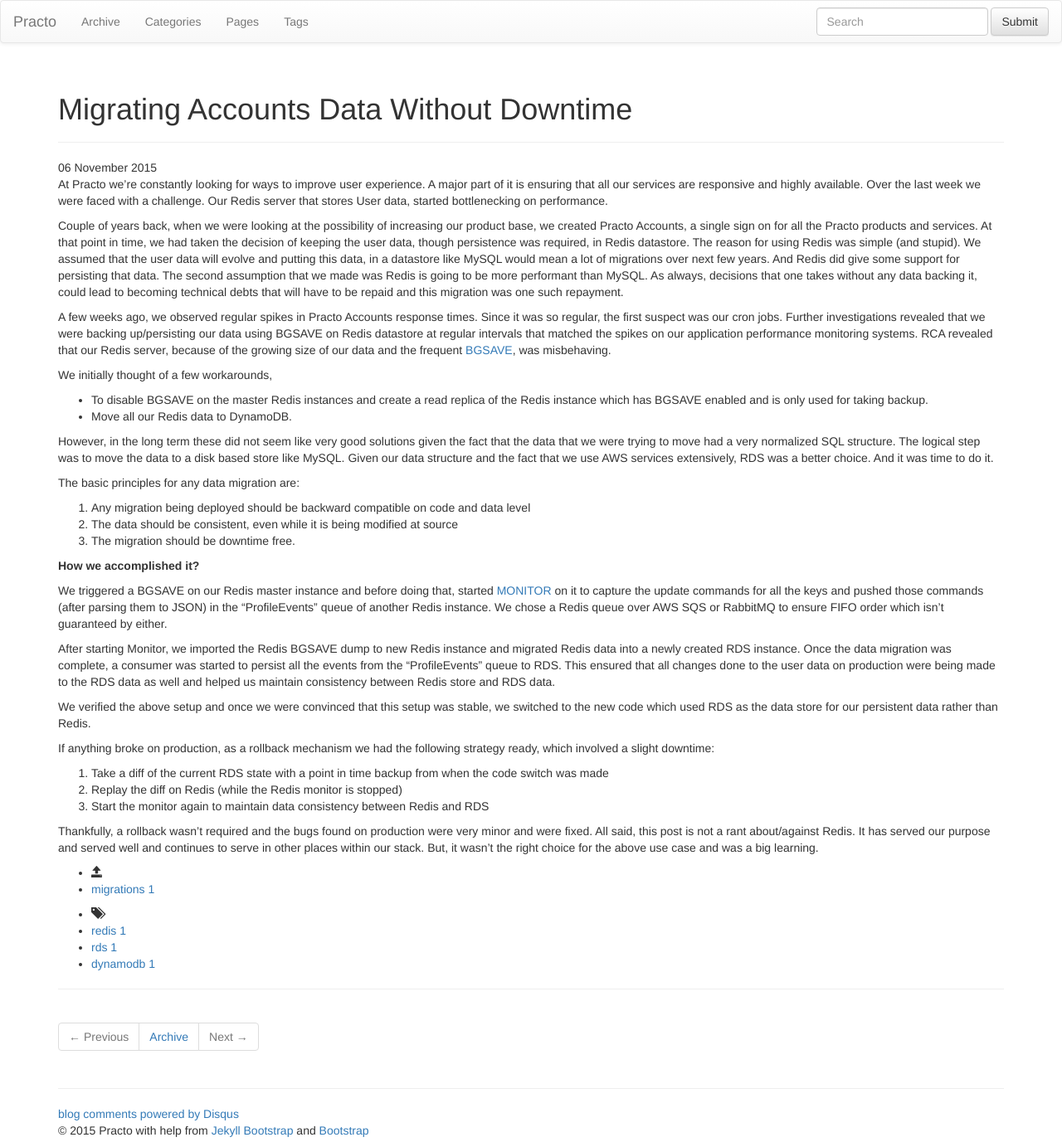
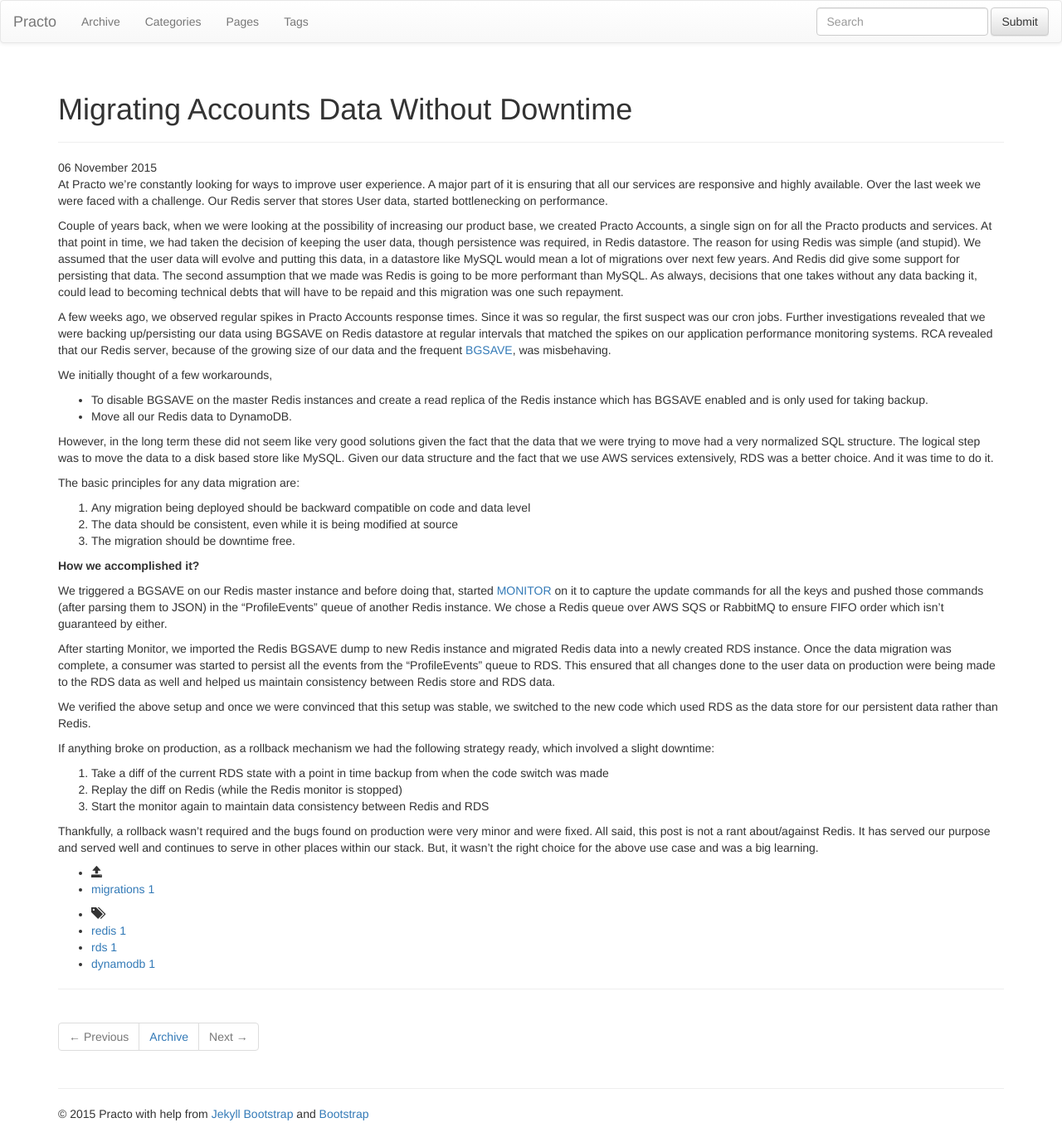
Before and after one commit to practo/practo.github.io, a Jekyll site: the page built from _posts/2015-11-06-migrating-accounts-data-without-downtime.md, in a window 1280 px wide. Shown: the whole page at 83% size. Built offline with Jekyll 4.4.1, drawn with Linux system fonts in a browser that asks for light colours; nearby versions of some CDN libraries; library files that are not in the unit come from our copies; comment, search, counter and statistics services are not loaded; some of the changed lines change nothing that is shown.

Commit message:
disable comments

```diff
--- a/_config.yml
+++ b/_config.yml
@@ -78,21 +78,21 @@
   # Set 'provider' to the comment provider you want to use.
   # Set 'provider' to false to turn commenting off globally.
   #
-  comments :
-    provider : disqus
-    disqus :
-      short_name : jekyllbootstrap
-    livefyre :
-      site_id : 123
-    intensedebate :
-      account : 123abc
-    facebook :
-      appid : 123
-      num_posts: 5
-      width: 580
-      colorscheme: light
-    duoshuo :
-      short_name : jekyllbootstrap
+  # comments :
+  #   provider : disqus
+  #   disqus :
+  #     short_name : jekyllbootstrap
+  #   livefyre :
+  #     site_id : 123
+  #   intensedebate :
+  #     account : 123abc
+  #   facebook :
+  #     appid : 123
+  #     num_posts: 5
+  #     width: 580
+  #     colorscheme: light
+  #   duoshuo :
+  #     short_name : jekyllbootstrap
 
   # Settings for analytics helper
   # Set 'provider' to the analytics provider you want to use.
```
